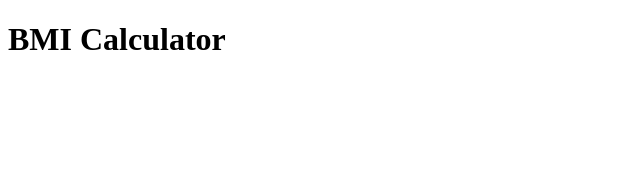
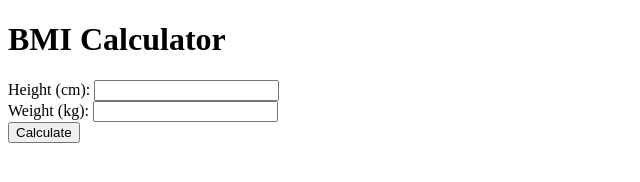
Before and after one commit to giacoletti/bmi_challenge_oct_2021, a website: page src/index.html in a window 1280 px wide. Shown: the whole page, without its empty margins (0-640 px from the left). Drawn offline with Linux system fonts and the light colour scheme.

Commit message:
Adding test to check index page content - Adding basic input and labels to index page

```diff
--- a/src/index.html
+++ b/src/index.html
@@ -8,6 +8,15 @@
 </head>
 <body>
     <h1>BMI Calculator</h1>
+    <div>
+        <label for="height" id="heightLabel">Height (cm):</label>
+        <input type="text" id="height">
+    </div>
+    <div>
+        <label for="weight" id="weightLabel">Weight (kg):</label>
+        <input type="text" id="weight">
+    </div>
+    <input type="submit" id="submit-button" value="Calculate">
     <script src=""></script>
 </body>
 </html>
```
Also changed, not shown: cypress/integration/userCanSeeIndexPage.feature.js (added, +16 -0 lines).
